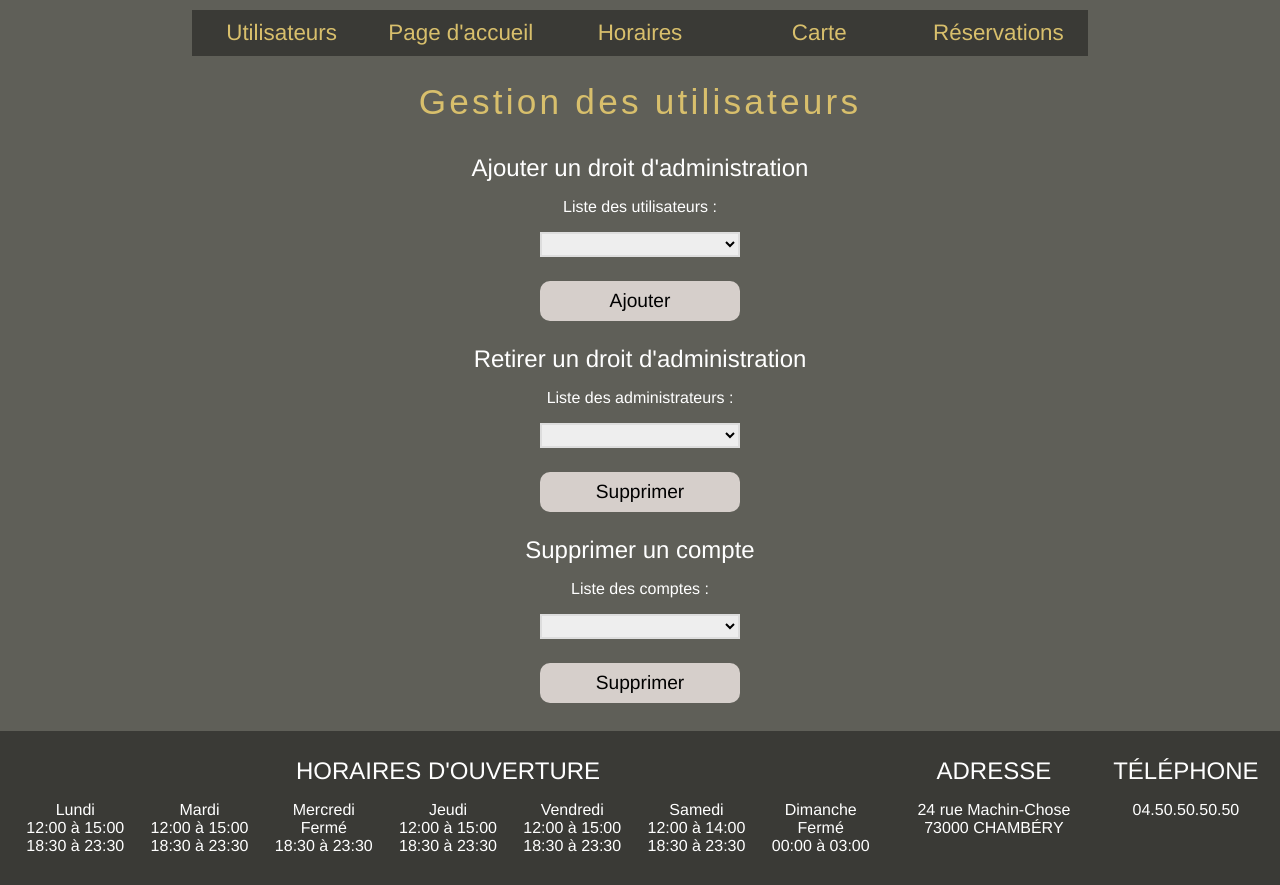
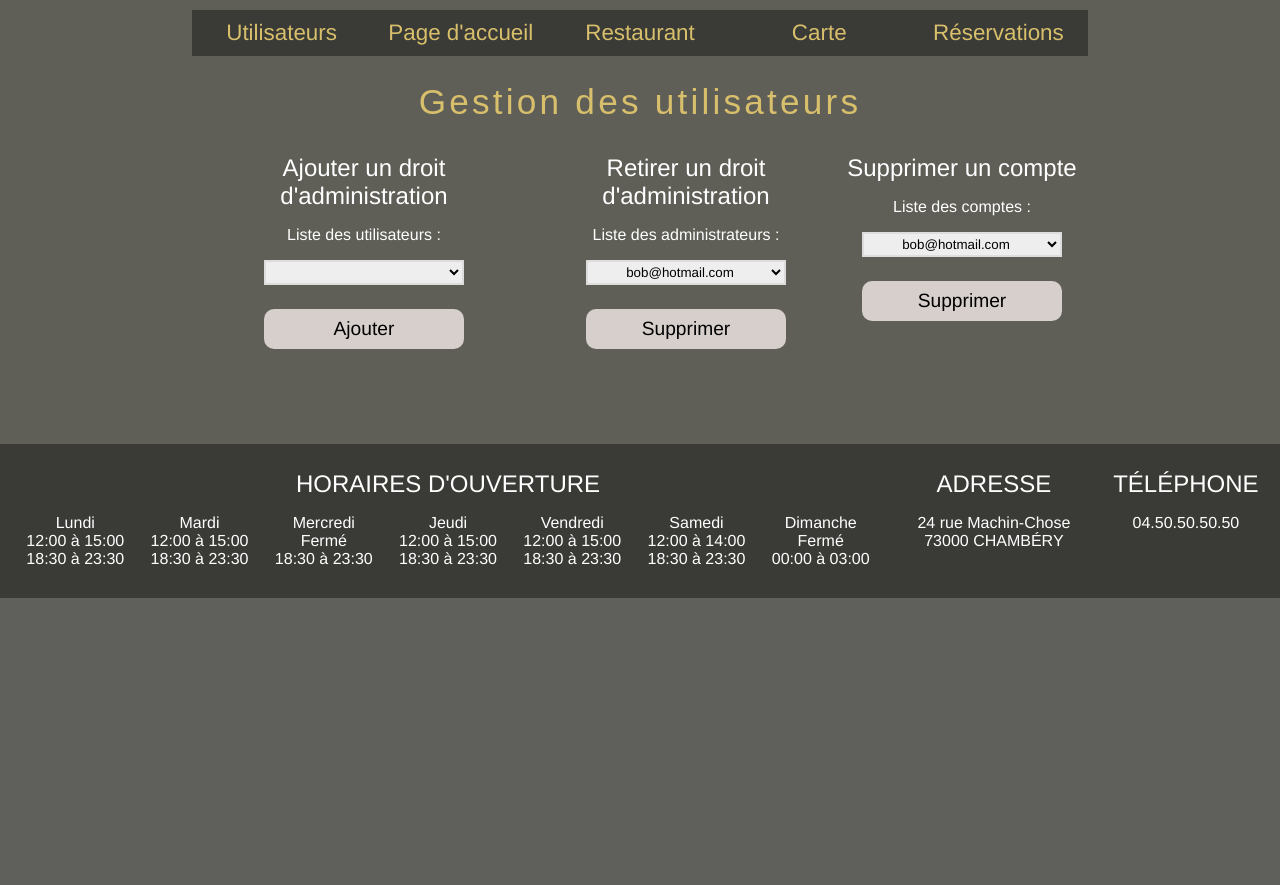
Before and after one commit to Micahdo/resto, a PHP site: page /administration.php in a window 1280 px wide. Shown: the part 202-1087 px from the top of the page. After the commit the page ends 800 px from the top, so only its background shows below. Run offline with PHP 8.4, Linux system fonts and the light colour scheme; a user stored in the database is signed in; data comes from the database, SQL or seed files in the repository; tables that the repository leaves empty or names only in its code hold one stand-in row (values such as "Sample post"); lists and menus that the app fills with data are empty; some web fonts are replaced.

Commit message:
Add files via upload
Modification de l'administration

```diff
--- a/administration.php
+++ b/administration.php
@@ -38,10 +38,10 @@ session_start();
 
     <section>
         <!--Onglets-->
-        <div class="flexRow">
+        <div class="flexRow around">
             <div class="btn-tab flexCol" id="btn-admin">Utilisateurs</div>
             <div class="btn-tab flexCol" id="btn-landing">Page d'accueil</div>
-            <div class="btn-tab flexCol" id="btn-hour">Horaires</div>
+            <div class="btn-tab flexCol" id="btn-hour">Restaurant</div>
             <div class="btn-tab flexCol" id="btn-carte">Carte</div>
             <div class="btn-tab flexCol" id="btn-booking">Réservations</div>
         </div>
@@ -49,15 +49,17 @@ session_start();
         <!-- Gestion des administrateurs -->
         <article  class="tab" id="tab-admin">
             <h3>Gestion des utilisateurs</h3>
-            <div class="flexCol">
+            <div class="flexArticle around">
                 <!--Ajouter un droit d'administration-->
+                <div>
                     <h4>Ajouter un droit d'administration</h4>
                     <form action="php/admin_add.php" method="post" class="flexCol">
                         <?php
+                            //On récupère la liste des clients
                             include_once('php/bdd.php');
                             echo '<label for="listAddAdmins">Liste des utilisateurs :</label>';
-                        echo '<select name="listAddAdmins">';
-                        foreach ($db->query('SELECT * FROM users WHERE user_admin != 1 AND user_email != "bob@hotmail.com"') as $user) {
+                            echo '<select name="listAddAdmins" class="input">';
+                            foreach ($db->query('SELECT * FROM users WHERE user_admin != 1 AND user_email != "jon@hotmail.com"') as $user) {
                                 echo '<option>';
                                 echo $user['user_email'];
                                 echo'</option>';
@@ -66,30 +68,17 @@ session_start();
                         ?>
                         <button class="btn">Ajouter</button>
                     </form>
+                </div>
                 <!--Retirer un droit d'administration-->
+                <div>
                     <h4>Retirer un droit d'administration</h4>
                     <form action="php/admin_suppress.php" method="post" class="flexCol">
                         <?php
+                            //On récupère la liste des administrateurs à l'exception de celui du master admin
                             include_once('php/bdd.php');
                             echo '<label for="listDelAdmins">Liste des administrateurs :</label>';
-                        echo '<select name="listDelAdmins">';
-                        foreach ($db->query('SELECT * FROM users WHERE user_admin != 0 AND user_email != "bob@hotmail.com"') as $user) {
-                            echo '<option>';
-                            echo $user['user_email'];
-                            echo'</option>';
-                        };
-                        echo '</select>';
-                    ?>
-                    <button class="btn">Supprimer</button>
-                </form>
-                <!--Supprimer un compte-->
-                <h4>Supprimer un compte</h4>
-                <form action="php/user_suppress.php" method="post" class="flexCol">
-                    <?php
-                        include_once('php/bdd.php');
-                        echo '<label for="listUsers">Liste des comptes :</label>';
-                        echo '<select name="listUsers">';
-                        foreach ($db->query('SELECT * FROM users WHERE user_email != "bob@hotmail.com"') as $user) {
+                            echo '<select name="listDelAdmins" class="input">';
+                            foreach ($db->query('SELECT * FROM users WHERE user_admin != 0 AND user_email != "jon@hotmail.com"') as $user) {
                                 echo '<option>';
                                 echo $user['user_email'];
                                 echo'</option>';
@@ -99,12 +88,33 @@ session_start();
                         <button class="btn">Supprimer</button>
                     </form>
                 </div>
+                <!--Supprimer un compte-->
+                <div>
+                    <h4>Supprimer un compte</h4>
+                    <form action="php/user_suppress.php" method="post" class="flexCol">
+                        <?php
+                            //On récupère la liste de tous les comptes à l'exception de celui du master admin
+                            include_once('php/bdd.php');
+                            echo '<label for="listUsers">Liste des comptes :</label>';
+                            echo '<select name="listUsers" class="input">';
+                            foreach ($db->query('SELECT * FROM users WHERE user_email != "jon@hotmail.com"') as $user) {
+                                echo '<option>';
+                                echo $user['user_email'];
+                                echo'</option>';
+                            };
+                            echo '</select>';
+                        ?>
+                        <button class="btn">Supprimer</button>
+                    </form>
+                </div>
+            </div>
+            <br>
         </article>
 
         <!-- Gestion de la page d'accueil -->
         <article class="hidden tab" id="tab-landing">
             <h3>Page d'accueil</h3>
-            <div class="flexRow">
+            <div class="flexArticle around">
                 <div>
                     <div class="flexRow">
                         <div class="renduAccueilBox flexCol">
@@ -172,7 +182,7 @@ session_start();
                         >
                         <div class="flexCol">
                             <label for="img">Sélectionner un fichier</label>
-                            <input type="file" name="img">
+                            <input type="file" name="img" class="input">
                         </div>
                         <div class="flexCol">
                             <label for="imgName">Nom de l'image</label>
@@ -180,7 +190,7 @@ session_start();
                         </div>
                         <div class="flexCol">
                         <label for="imgNumber">Numéro de l'image</label>
-                            <select name="imgNumber" id="imgNumber">
+                            <select name="imgNumber" class="input" id="imgNumber">
                                 <option value="1">Image 1</option>
                                 <option value="2">Image 2</option>
                                 <option value="3">Image 3</option>
@@ -202,16 +212,19 @@ session_start();
                     </form>
                 </div>
             </div>
+            <br>
         </article>
 
         <!-- Gestion des horaires -->
         <article class="hidden tab" id="tab-hours">
-            <h3>Horaires</h3>
-            <div class="flexRow">
+            <h3>Restaurant</h3>
+            <div class="flexArticle around">
+                <div>
+                    <h4>Horaires</h4>
                     <form method="post" class="flexCol" id="formHours">
                         <div class="flexCol">
                         <label for="day">Modifier les horaires</label>
-                        <select name="day" id="day">
+                            <select name="day" id="day"  class="input">
                                 <option value="selectDay">Sélectionner un jour</option>
                                 <option value="Lundi">Lundi</option>
                                 <option value="Mardi">Mardi</option>
@@ -225,42 +238,49 @@ session_start();
                         <div id="hoursResult" class="flexCol"></div>
                         <button class="btn" id="btn-hours">Valider</button>
                     </form>
-                <br>
+                </div>
+                <div>
+                    <h4>Intervalle</h4>
                     <form action="php/interval.php" method="post" class="flexCol">
                         <?php
+                            //On récupère l'intervalle de temps entre les choix d'horaires disponibles pour le client
                             include_once('php/bdd.php');
                             $statement = $db->prepare("SELECT inter FROM restaurant WHERE id = 1");
                             $statement->execute();
                             $result = $statement->fetch();
                             echo '<div><p>Intervalle actuel : '.$result['inter'].' minutes</p></div>';
-
                         ?>
                         <br>
                         <label for="interval">Modifier l'intervalle</label>
                         <input type="number" min="0" max="60" value="15" class="input" name="interval">
                         <button class="btn">Modifier</button>
                     </form>
+                </div>
+                <div>
+                    <h4>Couverts max</h4>
                     <form action="php/max_seats.php" method="post" class="flexCol">
                         <?php
+                            //On récupère la capacité maximale du restaurant
                             include_once('php/bdd.php');
                             $statement = $db->prepare("SELECT max_seats FROM restaurant WHERE id = 1");
                             $statement->execute();
                             $result = $statement->fetch();
-                        echo '<div><p>Intervalle actuel : '.$result['max_seats'].' couverts</p></div>';
+                            echo '<div><p>Capacité maximale : '.$result['max_seats'].' couverts</p></div>';
                         ?>
                         <br>
-                    <label for="max-seats">Modifier l'intervalle</label>
+                        <label for="max-seats">Modifier le nombre de couverts</label>
                         <input type="number" min="0" max="200" value="0" class="input" name="max-seats">
                         <button class="btn">Modifier</button>
                     </form>
                 </div>
-
+            </div>
+            <br>
         </article>
 
         <!-- Gestion de la carte -->
         <article class="hidden tab" id="tab-carte">
             <h3>Carte</h3>
-            <div class="flexCarte">
+            <div class="flexArticle around">
                 <!-- Ajouter un plat -->
                 <div>
                     <h4>Ajouter un plat</h4>
@@ -279,7 +299,7 @@ session_start();
                         </div>
                         <div class="flexCol">
                             <label for="" class="txtWhite">Catégorie du plat</label>
-                            <select name="dishCategory" id="">
+                            <select name="dishCategory"  class="input">
                                 <option value="Salade">Salade</option>
                                 <option value="Entree chaude">Entrée chaude</option>
                                 <option value="Charcuterie">Charcuterie</option>
@@ -295,8 +315,10 @@ session_start();
                     <h4>Supprimer un plat</h4>
                     <form action="php/dishes_suppress.php" method="post" class="flexCol">
                         <?php
+                            //On récupère la liste des plats
                             include_once('php/bdd.php');
-                            echo '<select name="listDishes">';
+                            echo '<label for="listDishes" class="txtWhite">Liste des plats</label>';
+                            echo '<select name="listDishes" class="input" id="listDishes">';
                             foreach ($db->query('SELECT * FROM dishes ORDER BY title') as $dish) {
                                 echo '<option>';
                                 echo $dish['title'];
@@ -310,31 +332,80 @@ session_start();
                 <!-- Gérer les menus -->
                 <div>
                     <h4>Menus</h4>
-                <h3>Menu 1</h3>
-                <h4>Formule 1</h4>
-                <p>Entrées</p>
-                <p>Plats</p>
-                <p>Desserts</p>
-                <p>Prix</p>
-                <h4>Formule 2</h4>
+                    <form method="post" class="flexCol">
+                        <div class="flexCol">
+                            <p>Créer un menu</p>
+                            <button class="btn" id="btn-menu-new">Nouveau</button>
+                        </div>
+                        <div class="flexCol">
+                            <p>Modifier un menu</p>
+                            <?php
+                            //On récupère la liste des menus et des formules
+                            include_once('php/bdd.php');
+                            echo '<select name="listMenus" class="input" id="listMenus">';
+                            foreach ($db->query('SELECT * FROM menus GROUP BY menu_title ORDER BY menu_title') as $menu) {
+                                echo '<optgroup label="'.$menu['menu_title'].'">';
+                                $mf = $db->prepare("SELECT formule_title FROM menus WHERE menu_title = :mf");
+                                $mf->bindValue(':mf',$menu['menu_title']);
+                                $mf->execute();
+                                $mfResult = $mf->fetchAll();
+                                foreach($mfResult as $ft){
+                                    echo '<option>';
+                                    echo $ft['formule_title'];
+                                    echo '</option>';
+                                };
+                                echo '</optgroup>';
+                            };
+                            echo '</select>';
+                        ?>
+                            <button class="btn" id="btn-menu-update">Modifier</button>
+                        </div>
+                        <div class="flexCol">
+                            <p>Supprimer une formule</p>
+                            <button class="btn" id="btn-menu-delete">Supprimer</button>
+                        </div>
+                        <div id="new-menu"></div>
+                    </form>
                 </div>
             </div>
         </article>
 
         <!-- Gestion des réservations -->
         <article class="hidden tab" id="tab-bookings">
-            <div class="flexCol">
             <h3>Réservations</h3>
-                <p>Nombre de tables</p>
-                <label for="tables">Changer le nombre de tables</label>
-                <input type="number" name="tables" class="input" min="1">
-                <p>Lister les réservations en fonction du jour demandé</p>
+            <div class="flexCol around">
+                <form method="post" class="flexCol">
+                    <h4>Sélectionner une date</h4>
+                    <input type="date" class="input" id="date-input">
+                    <div id="dateInputResult"></div>
+                </form>
+                <br>
+                <h4>Liste des réservations</h4>
+                <?php
+                    //On récupère la liste des réservations
+                    include_once('php/bdd.php');
+                    $statement = $db->prepare("SELECT
+                        DATE_FORMAT(booking_date, '%d-%m-%Y') AS booking_date,
+                        booking_noon,
+                        booking_evening,
+                        booking_user,
+                        booking_time
+                     FROM bookings ORDER BY booking_date");
+                    $statement->execute();
+                    $result = $statement->fetchAll();
+                    echo '<select>';
+                    foreach($result as $reservation){
+                        echo '<option>';
+                        echo $reservation['booking_date'].' / '.$reservation['booking_noon'].' / '.$reservation['booking_evening'].' / '.$reservation['booking_user'];
+                        echo '</option>';
+                    };
+                    echo '</select>';
+                ?>
                 <p>Supprimer une réservation</p>
-                <label for="">Nombre de couverts</label>
-                <input type="number" min="1">
+                <p>Modifier une réservation</p>
             </div>
+            <br>
         </article>
-
     </section>
 
     <?php
@@ -350,6 +421,7 @@ session_start();
     <script src="js/jquery.js"></script>
     <script src="js/hours.js"></script>
     <script src="js/tabs.js"></script>
+    <script src="js/menus.js"></script>
 
 </body>
 
```
Lines whose indentation alone changed are shown as unchanged.
